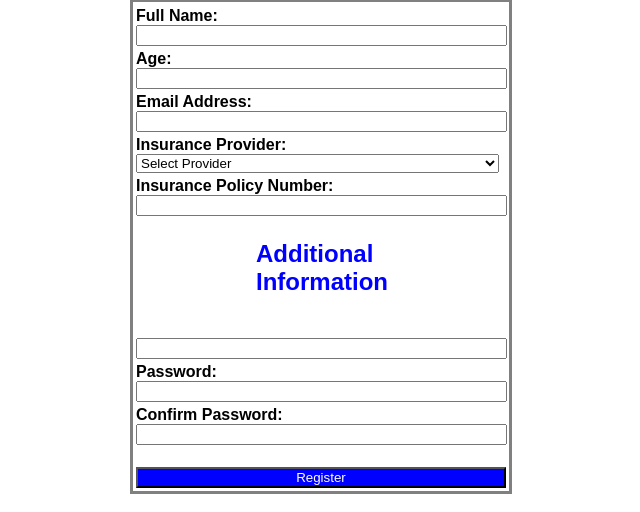
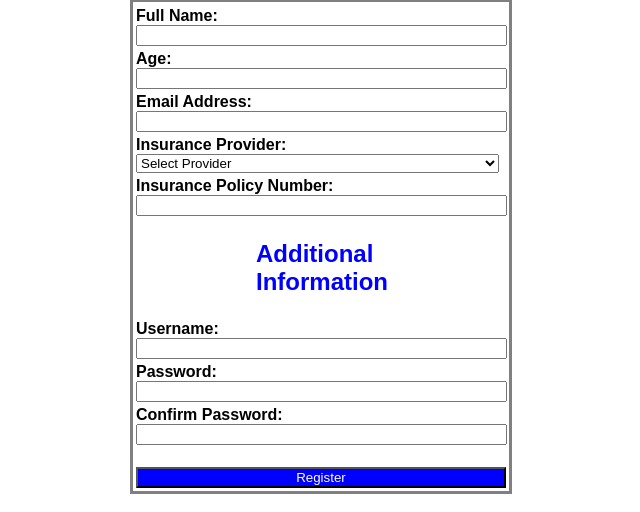
Before and after one commit to mustafatausif2002/WT_Fall_25-26, a PHP site: page /lab1.php in a window 1280 px wide. Shown: the part 81-593 px from the top of the page, without its empty margins (378-1018 px from the left). Run offline with PHP 8.4, Linux system fonts and the light colour scheme.

Commit message:
2nd commit

```diff
--- a/Mid/Lab Task 1/lab1.php
+++ b/Mid/Lab Task 1/lab1.php
@@ -71,7 +71,7 @@
     </tr>
     <tr>
         <td>
-            <b></b> <br>
+            <b>Username:</b> <br>
             <input type="text" style="width:98%"> <br>
         </td>
     </tr>
```
